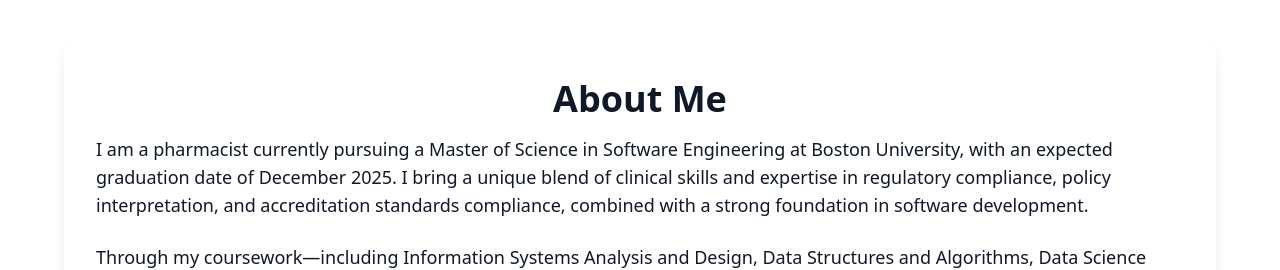
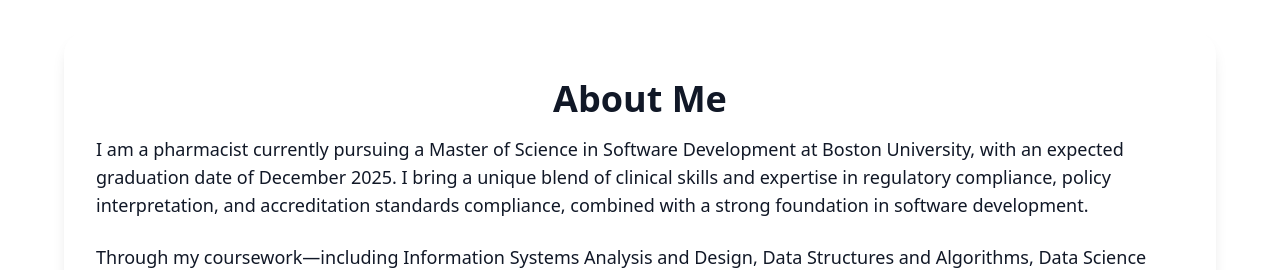
Before and after one commit to erikaseto/website, a React (Create React App) app: page / in a window 1280 px wide. Shown: the part 920-1190 px from the top of the page. Built offline with nearby package versions, Linux system fonts and the light colour scheme.

Commit message:
Update source code

```diff
--- a/src/components/Portfolio.js
+++ b/src/components/Portfolio.js
@@ -264,7 +264,7 @@ const scrollToSection = (id) => {
         >
           <h2 className="text-4xl font-semibold mb-4">About Me</h2>
           <p className="text-lg text-left mb-6">
-            I am a pharmacist currently pursuing a Master of Science in Software Engineering at Boston University,
+            I am a pharmacist currently pursuing a Master of Science in Software Development at Boston University,
             with an expected graduation date of December 2025.
             I bring a unique blend of clinical skills and expertise in regulatory compliance,
             policy interpretation, and accreditation standards compliance,
```
Also changed, not shown: 2 other files (tests, documents, lock files or other folders).
